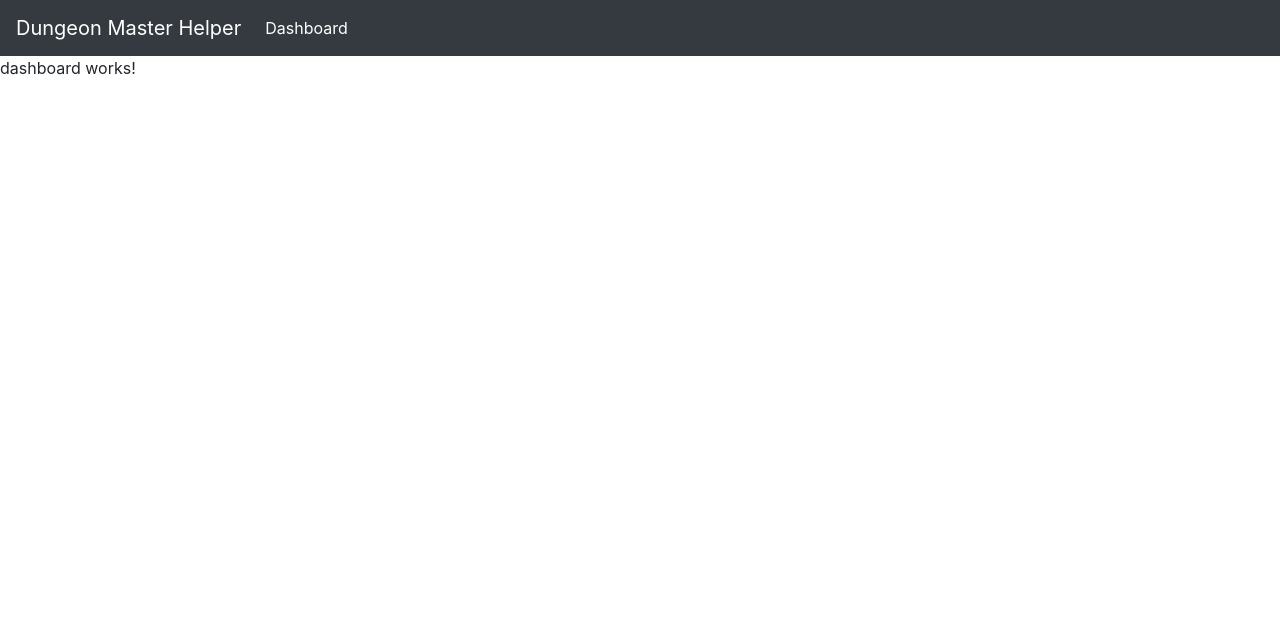
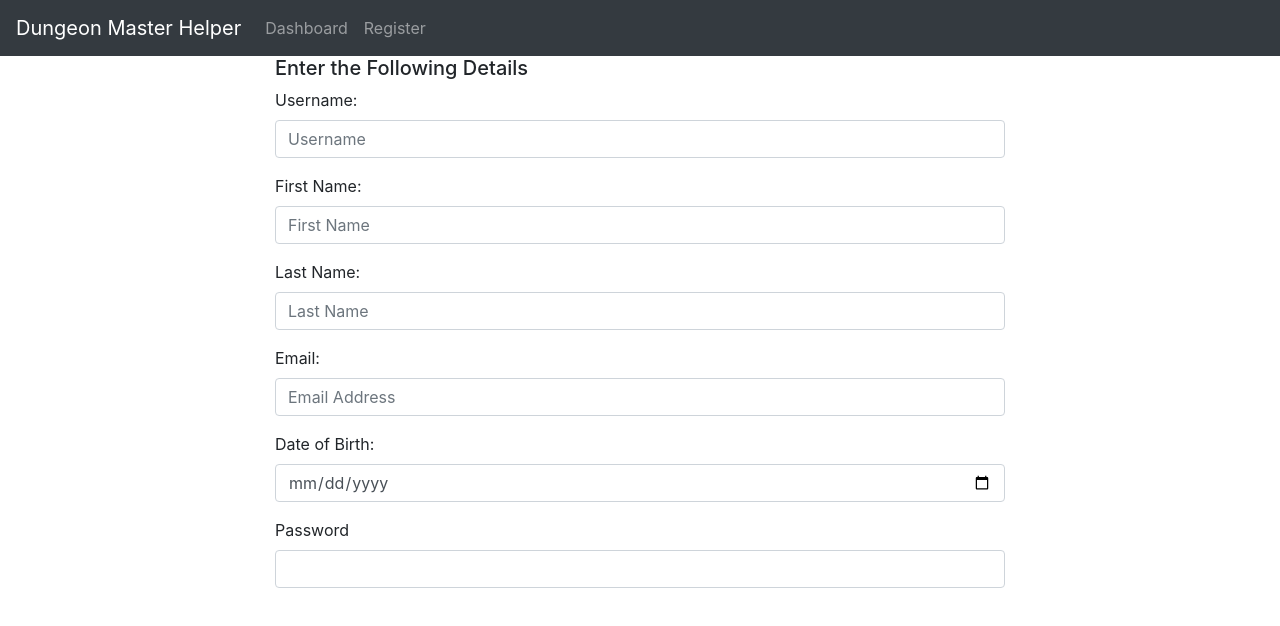
Before and after one commit to sgspectra/dmh, an Angular app: page /register in a window 1280 px wide. Before the commit this address led to /. Shown: the top 626 px of the page. Built offline with nearby package versions, Linux system fonts and the light colour scheme.

Commit message:
created a template form for adding a new user

```diff
--- a/src/app/app-routing.module.ts
+++ b/src/app/app-routing.module.ts
@@ -2,11 +2,13 @@ import { NgModule } from '@angular/core';
 import { Routes, RouterModule } from '@angular/router';
 import {DashboardComponent} from './dashboard/dashboard.component';
 import {UserComponent} from './user/user.component';
+import {RegisterUserComponent} from './register-user/register-user.component';
 
 const routes: Routes = [
   {path: '', redirectTo: '/dashboard', pathMatch: 'full'},
   {path: 'dashboard', component: DashboardComponent},
   {path: 'users', component: UserComponent},
+  {path: 'register', component: RegisterUserComponent},
 ];
 
 @NgModule({
--- a/src/app/app.component.html
+++ b/src/app/app.component.html
@@ -5,11 +5,13 @@
   </button>
   <div class="collapse navbar-collapse" id="navbarSupportedContent">
     <ul class="navbar-nav mr-auto">
-      <li class="nav-item active">
+      <li class="nav-item">
         <a class="nav-link" routerLink="/dashboard">Dashboard<span class="sr-only">(current)</span></a>
+      </li>
+      <li class="nav-item">
+        <a class="nav-link" routerLink="/register">Register<span class="sr-only"></span></a>
       </li>
     </ul>
   </div>
 </nav>
-<app-dashboard></app-dashboard>
 <router-outlet></router-outlet>
--- a/src/app/app.module.ts
+++ b/src/app/app.module.ts
@@ -7,18 +7,22 @@ import { DashboardComponent } from './dashboard/dashboard.component';
 import { NgbModule } from '@ng-bootstrap/ng-bootstrap';
 import { UserComponent } from './user/user.component';
 import { HttpClientModule } from '@angular/common/http';
+import { RegisterUserComponent } from './register-user/register-user.component';
+import {FormsModule} from '@angular/forms';
 
 @NgModule({
   declarations: [
     AppComponent,
     DashboardComponent,
-    UserComponent
+    UserComponent,
+    RegisterUserComponent
   ],
   imports: [
     BrowserModule,
     AppRoutingModule,
     NgbModule,
     HttpClientModule,
+    FormsModule,
   ],
   providers: [],
   bootstrap: [AppComponent]
--- /dev/null
+++ b/src/app/register-user/register-user.component.html
@@ -0,0 +1,35 @@
+<div class="container">
+  <div class="row">
+    <div class="col-sm-2"></div>
+    <div class="col-sm-8">
+      <h5>Enter the Following Details</h5>
+      <form>
+        <div class="form-group">
+          <label for="username">Username:</label>
+          <input [(ngModel)]="user.username" name="username" placeholder="Username" id="username" class="form-control"/>
+        </div>
+        <div class="form-group">
+          <label for="firstName">First Name:</label>
+          <input [(ngModel)]="user.firstName" name="firstName" placeholder="First Name" id="firstName" class="form-control"/>
+        </div>
+        <div class="form-group">
+          <label for="lastName">Last Name:</label>
+          <input [(ngModel)]="user.lastName" name="lastName" placeholder="Last Name" id="lastName" class="form-control"/>
+        </div>
+        <div class="form-group">
+          <label for="email">Email:</label>
+          <input [(ngModel)]="user.email" name="email" placeholder="Email Address" id="email" class="form-control"/>
+        </div>
+        <div class="form-group">
+          <label for="dob">Date of Birth:</label>
+          <input [(ngModel)]="user.dob" name="dob" placeholder="Date of Birth" id="dob" class="form-control" type="date"/>
+        </div>
+        <div class="form-group">
+          <label for="password">Password</label>
+          <input [(ngModel)]="user.password" name="password" type="Password" id="password" class="form-control"/>
+        </div>
+      </form>
+    </div>
+    <div class="col-sm-2"></div>
+  </div>
+</div>
--- /dev/null
+++ b/src/app/register-user/register-user.component.ts
@@ -0,0 +1,32 @@
+import { Component, OnInit } from '@angular/core';
+import { UserService } from '../user.service';
+import { FormControl } from '@angular/forms';
+
+
+export interface NewUser {
+  username: string;
+  firstName: string;
+  lastName: string;
+  email: string;
+  dob: string;
+  password: string;
+}
+
+@Component({
+  selector: 'app-register-user',
+  templateUrl: './register-user.component.html',
+  styleUrls: ['./register-user.component.scss']
+})
+export class RegisterUserComponent implements OnInit {
+  user: NewUser = {
+    username: '',
+    firstName: '',
+    lastName: '',
+    email: '',
+    dob: '',
+    password: ''
+  };
+  constructor(private userService: UserService) { }
+  ngOnInit(): void {
+  }
+}
```
Also changed, not shown: src/app/register-user/register-user.component.scss (added), 1 other file (tests, documents, lock files or other folders).
